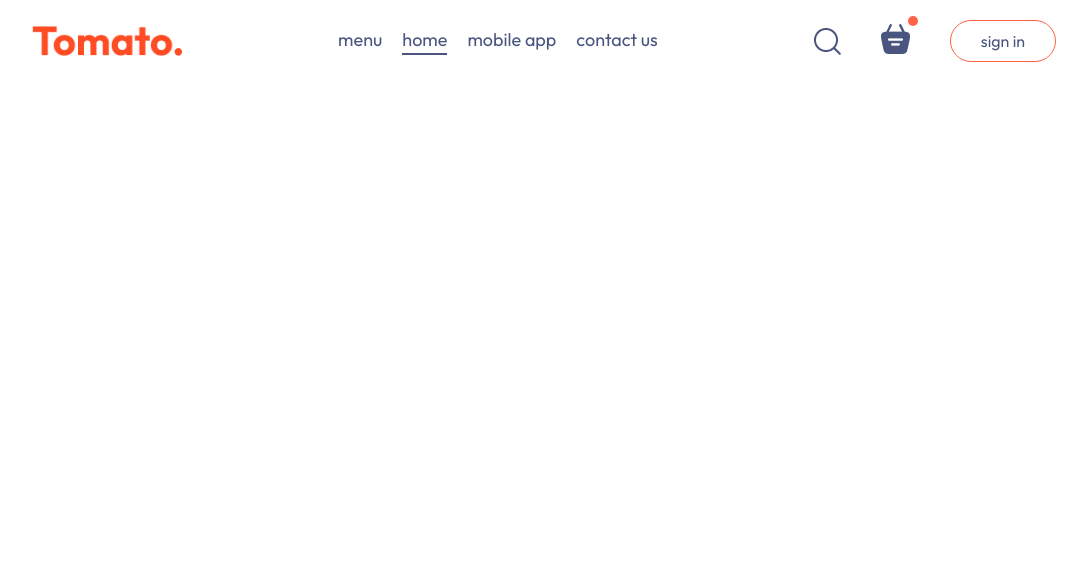
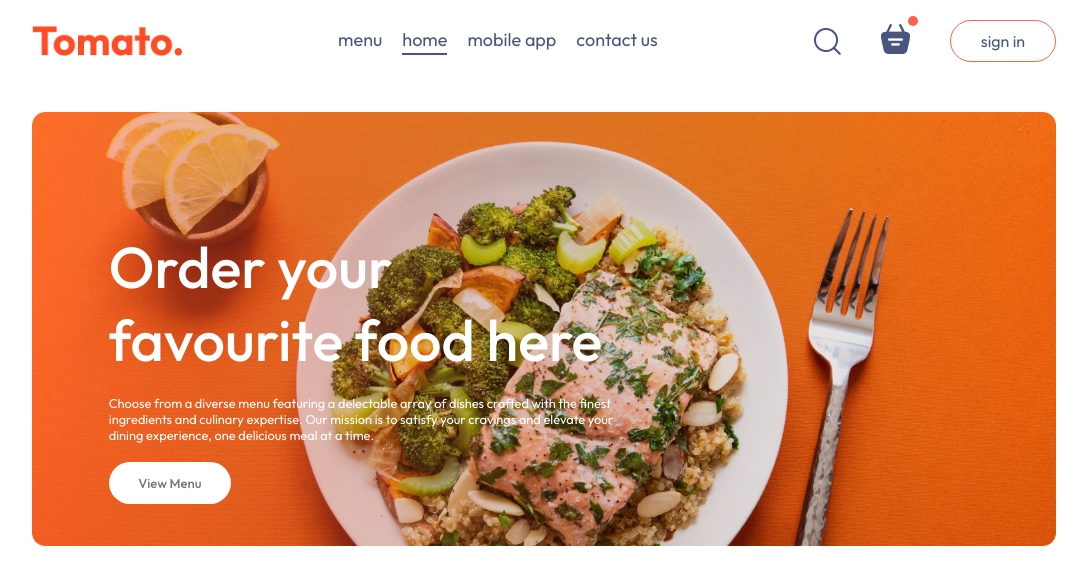
Before and after one commit to rk02072003/MERN, a React (Vite) app in the folder frontend/: page / in a window 1280 px wide. Shown: the top 584 px of the page, without its empty margins (96-1183 px from the left). Built offline with nearby package versions, Linux system fonts and the light colour scheme.

Commit message:
committed

```diff
--- a/frontend/src/components/Header/Header.css
+++ b/frontend/src/components/Header/Header.css
@@ -0,0 +1,39 @@
+.header{
+    height: 34vw;
+    margin: 30px auto;
+    background: url('/header_img.png') no-repeat;
+    background-size: contain;
+    position: relative;
+}
+
+.header-contents{
+    position: absolute;
+    display: flex;
+    flex-direction: column;
+    align-items: start;
+    gap: 1.5vw;
+    max-width: 50%;
+    bottom: 10%;
+    left: 6vw;
+}
+
+.header-contents h2{
+    font-weight: 500;
+    color: white;
+    font-size: max(4.5vw,22px);
+}
+
+.header-contents p{
+    color: white;
+    font-size: 1vw;
+}
+
+.header-contents button{
+    border: none;
+    color: #747474;
+    font-weight: 500;
+    padding: 1vw 2.3vw;
+    background-color: white;
+    font-size: max(1vw,13px);
+    border-radius: 50px;
+}
--- a/frontend/src/components/Header/Header.jsx
+++ b/frontend/src/components/Header/Header.jsx
@@ -2,8 +2,12 @@
 import './Header.css'
 const Header = () => {
   return (
-    <div className='header'>
-
+    <div className="header">
+      <div className="header-contents">
+        <h2>Order your favourite food here</h2>
+        <p>Choose from a diverse menu featuring a delectable array of dishes crafted with the finest ingredients and culinary expertise. Our mission is to satisfy your cravings and elevate your dining experience, one delicious meal at a time.</p>
+        <button>View Menu</button>
+      </div>
     </div>
   )
 }
```
Also changed, not shown: frontend/public/header_img.png (added).
